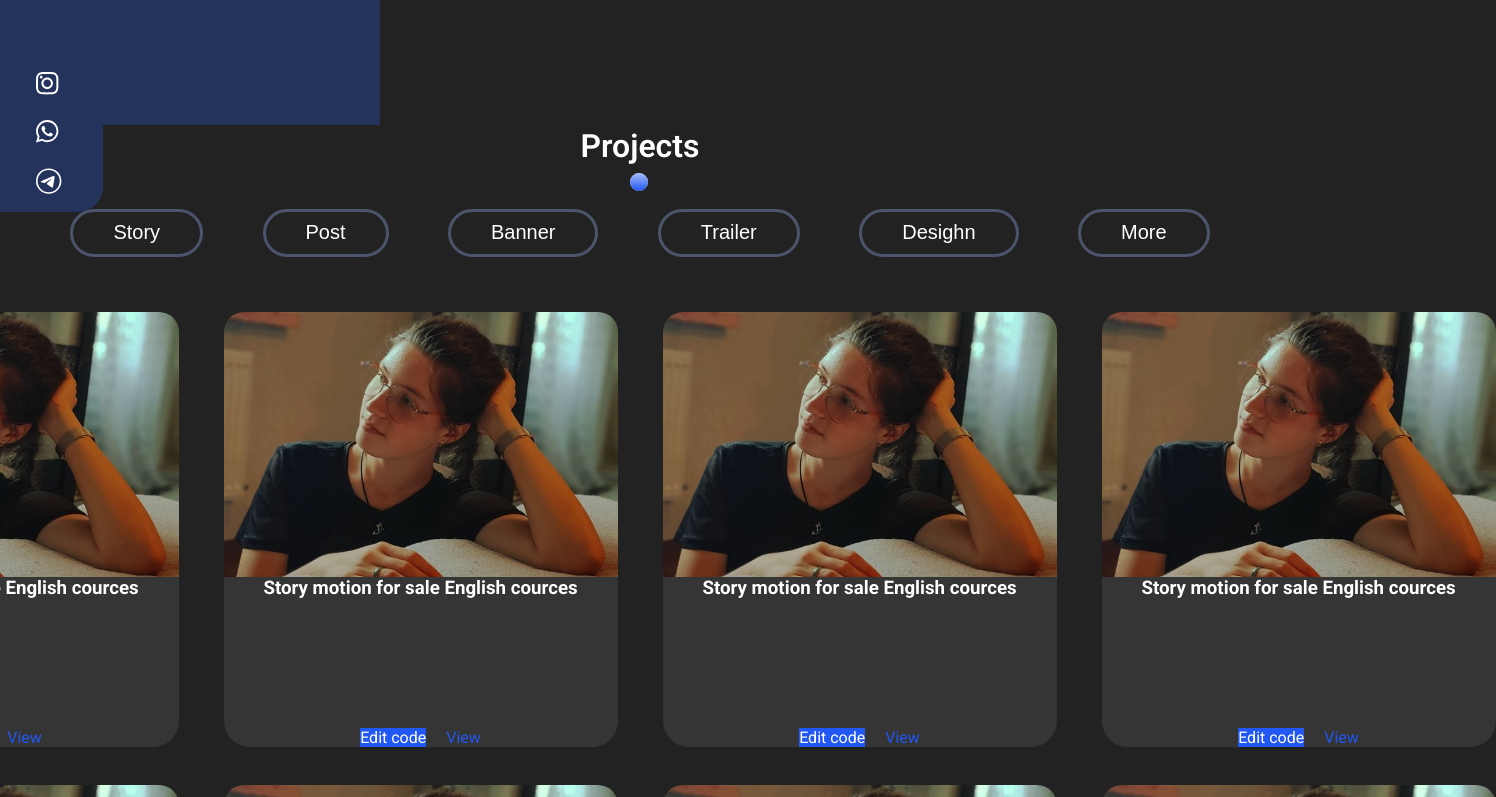
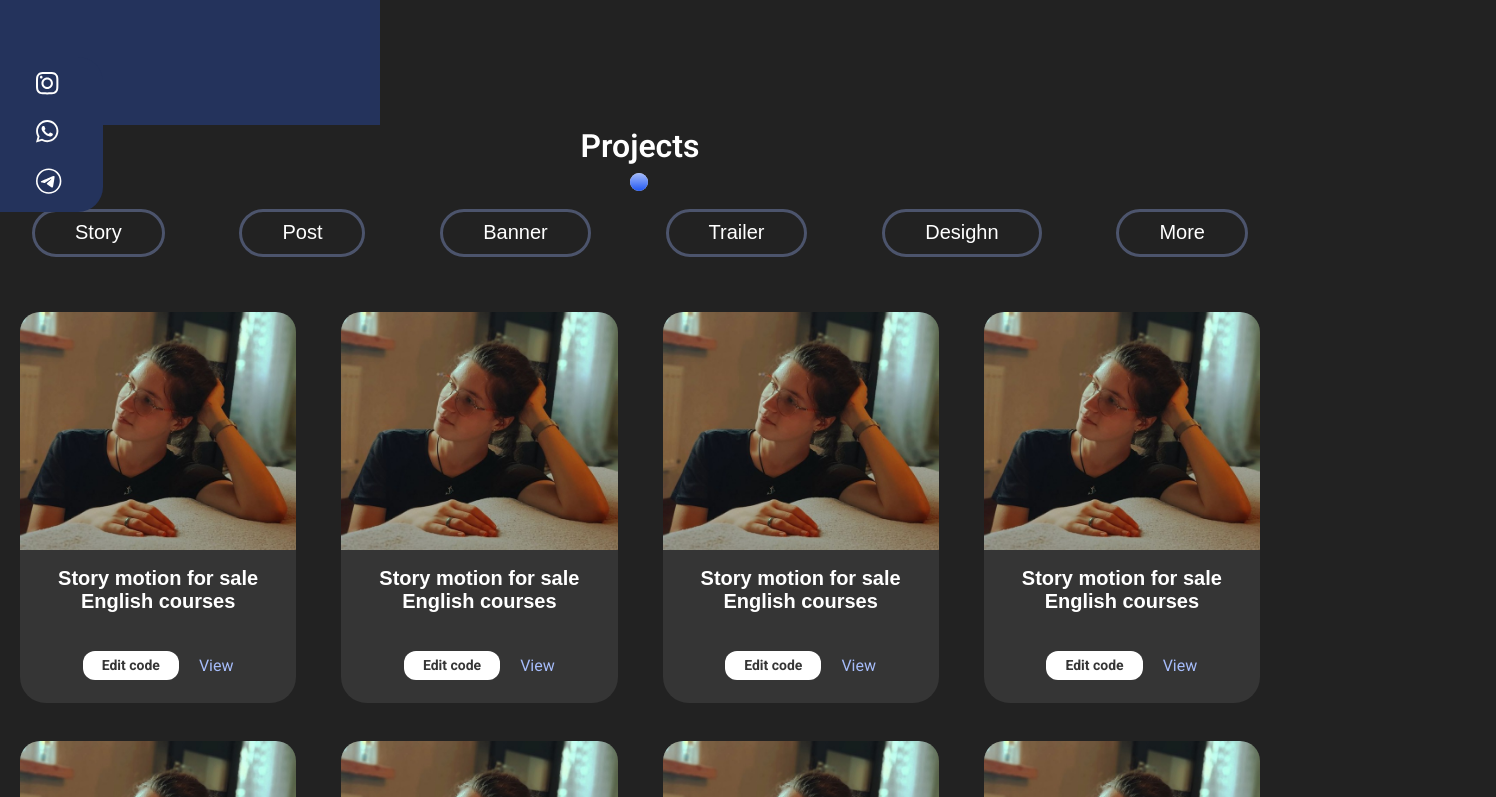
Before and after one commit to molniagrom/portfolio-start-project-vite-main, a React (Vite) app: page / in a window 1280 px wide. Shown: the part 643-1440 px from the top of the page, 1496 px wide, since content can reach past the window. Built offline with nearby package versions, Linux system fonts and the light colour scheme; a web font is replaced by a local one.

Commit message:
Почти сделала Projects

```diff
--- a/src/components/wrappers/FlexWrapper.tsx
+++ b/src/components/wrappers/FlexWrapper.tsx
@@ -7,6 +7,7 @@ type FlexWrapperPropsType = {
     wrap?: string;
     gap?: string;
     flexGrow?: string;
+    padding?: string
 }
 
 export const FlexWrapper = styled.div<FlexWrapperPropsType>`
@@ -18,4 +19,5 @@ export const FlexWrapper = styled.div<FlexWrapperPropsType>`
     gap: ${props => props.gap || undefined};
     flex-grow: ${props => props.flexGrow || undefined};
     //height: 100%;
+    padding: ${props => props.padding || undefined};
 `
--- a/src/layout/sections/Projects/Projects.tsx
+++ b/src/layout/sections/Projects/Projects.tsx
@@ -5,15 +5,20 @@ import { Icon } from "../../../components/icon/Icon.tsx";
 import { Button } from "../../../components/Button/Button.tsx";
 import { AStyled } from "../../../components/AStyled/AStyled.tsx";
 import { theme } from "../../../styles/Theme.ts";
+import {Container} from "../../../components/Container.ts";
+import {FlexWrapper} from "../../../components/wrappers/FlexWrapper.tsx";
 
 export const Projects = () => {
     const [clickedIndex, setClickedIndex] = useState<number | null>(null);
 
     const onClick = (index: number) => {
         setClickedIndex(index);
-    }
+    };
+
     return (
         <StyledProjects>
+            <Container>
+<FlexWrapper direction={"column"} justify={"center"} alignItems={"center"}>
     <TitleProject>Projects</TitleProject>
     <Icon position={"relative"} left={"8px"} iconId={"ElipseSmallGradient"} />
     <Tab>
@@ -33,6 +38,7 @@ export const Projects = () => {
             ))}
         </List>
     </Tab>
+    <ScrollWrapper>
         <GreedWrapper>
             <Card />
             <Card />
@@ -43,10 +49,14 @@ export const Projects = () => {
             <Card />
             <Card />
         </GreedWrapper>
+    </ScrollWrapper>
+</FlexWrapper>
+
+             </Container>
+
         </StyledProjects>
     );
 };
-
 
 const StyledProjects = styled.section`
     display: flex;
@@ -82,8 +92,15 @@ const List = styled.ul`
 const ListItem = styled.li``;
 
 const Tab = styled.div`
-    width: 89%;
+    width: 95%;
     margin-bottom: 55px;
+`;
+
+const ScrollWrapper = styled.div`
+    overflow-x: auto;
+    width: 100%;
+    padding: 0 20px;
+    box-sizing: border-box;
 `;
 
 const GreedWrapper = styled.div`
@@ -91,4 +108,5 @@ const GreedWrapper = styled.div`
     grid-template-columns: repeat(4, 1fr);
     grid-template-rows: repeat(2, auto);
     gap: 38px 45px;
-`
+    min-width: 1100px;
+`;
--- a/src/layout/sections/Projects/card/Card.tsx
+++ b/src/layout/sections/Projects/card/Card.tsx
@@ -1,20 +1,32 @@
-import myPhoto from "../../../../image/myPhoto.jpg"
+import myPhoto from "../../../../image/myPhoto.jpg";
 import styled from "styled-components";
-import {FlexWrapper} from "../../../../components/wrappers/FlexWrapper.tsx";
-import {Photo} from "../../main/Photo.tsx";
-import {AStyled} from "../../../../components/AStyled/AStyled.tsx";
-
+import { FlexWrapper } from "../../../../components/wrappers/FlexWrapper.tsx";
+import { Photo } from "../../main/Photo.tsx";
+import { AStyled } from "../../../../components/AStyled/AStyled.tsx";
+import {theme} from "../../../../styles/Theme.ts";
 
 export const Card = () => {
     return (
-        <StyledCard borderRadius={"26px"} backgroundColor={"#353535"} width={"394px"}>
-            <Photo borderRadius={"20px 20px 0 0"} height={"60.91%"} width={"100%"} src={myPhoto} objectFit={"cover"} />
+        <StyledCard borderRadius={"26px"} backgroundColor={"#353535"}>
+            <Photo
+                borderRadius={"20px 20px 0 0"}
+                height={"60.91%"}
+                width={"100%"}
+                src={myPhoto}
+                objectFit={"cover"}
+            />
 
-            <FlexWrapper flexGrow={"1"} alignItems={"center"} justify={"space-between"} direction={"column"} >
-                 <NameCard>Story motion for sale English cources</NameCard>
-                <FlexWrapper direction={"row"}  gap={"20px"}>
-                    <AStyled backgroundColor={"#2157F2"} color={"#fff"}>Edit code</AStyled>
-                    <AStyled color={"#2157F2"}>View</AStyled>
+            <FlexWrapper
+                flexGrow={"1"}
+                alignItems={"center"}
+                justify={"space-between"}
+                direction={"column"}
+                padding={"17px 33px 23px 33px"}
+            >
+                <NameCard>Story motion for sale English courses</NameCard>
+                <FlexWrapper direction={"row"} gap={"20px"}>
+                    <AStyled borderRadius={"12px"} padding={"4px 19px 4px 19px"} fontWeight={"700"} lineHeight={"148%"} color={theme.colors.fourthFont} fontSize={"14px"} backgroundColor={theme.colors.primaryFont} >Edit code</AStyled>
+                    <AStyled color={theme.colors.secondaryFont}>View</AStyled>
                 </FlexWrapper>
             </FlexWrapper>
         </StyledCard>
@@ -23,22 +35,29 @@ export const Card = () => {
 
 const NameCard = styled.h3`
     flex-grow: 1;
-`
+    text-align: center;
+    // color: ${theme.colors.primaryFont};
+    font-family:  "Kalameh", sans-serif;
+    font-weight: 700;
+    font-size: 20px;
+`;
 
 type StyledCardPropsType = {
     padding?: string;
     width?: string;
     height?: string;
     backgroundColor?: string;
-    borderRadius?: string
-}
+    borderRadius?: string;
+};
 
 const StyledCard = styled.article<StyledCardPropsType>`
     display: flex;
     flex-direction: column;
-    padding: ${props => props.padding || undefined};
-    width: ${props => props.width || undefined};
-    background-color: ${props => props.backgroundColor || undefined};
-    border-radius: ${props => props.borderRadius || undefined};
-    height: ${props => props.height || undefined};
-`
+    padding: ${props => props.padding || "0"};
+    width: 100%;
+    min-width: 250px;
+    background-color: ${props => props.backgroundColor || "transparent"};
+    border-radius: ${props => props.borderRadius || "0"};
+    height: ${props => props.height || "auto"};
+    box-sizing: border-box;
+`;
```
Lines whose indentation alone changed are shown as unchanged.
